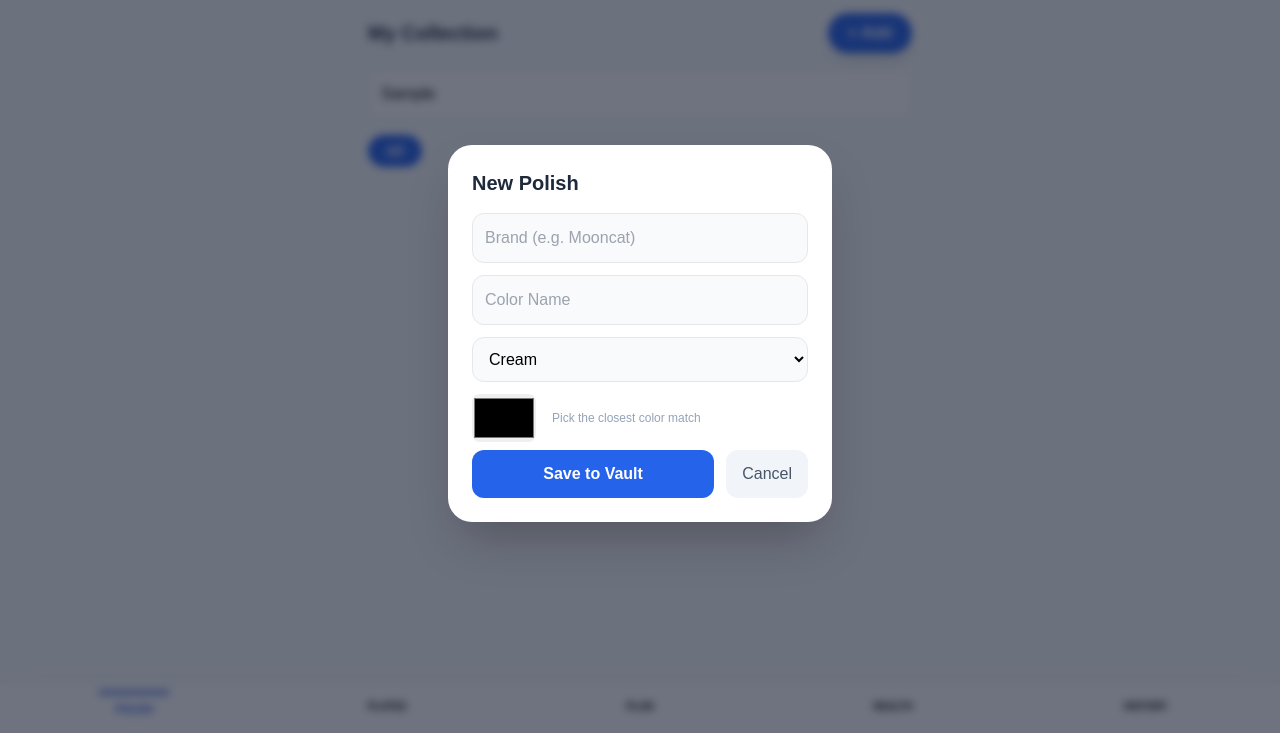
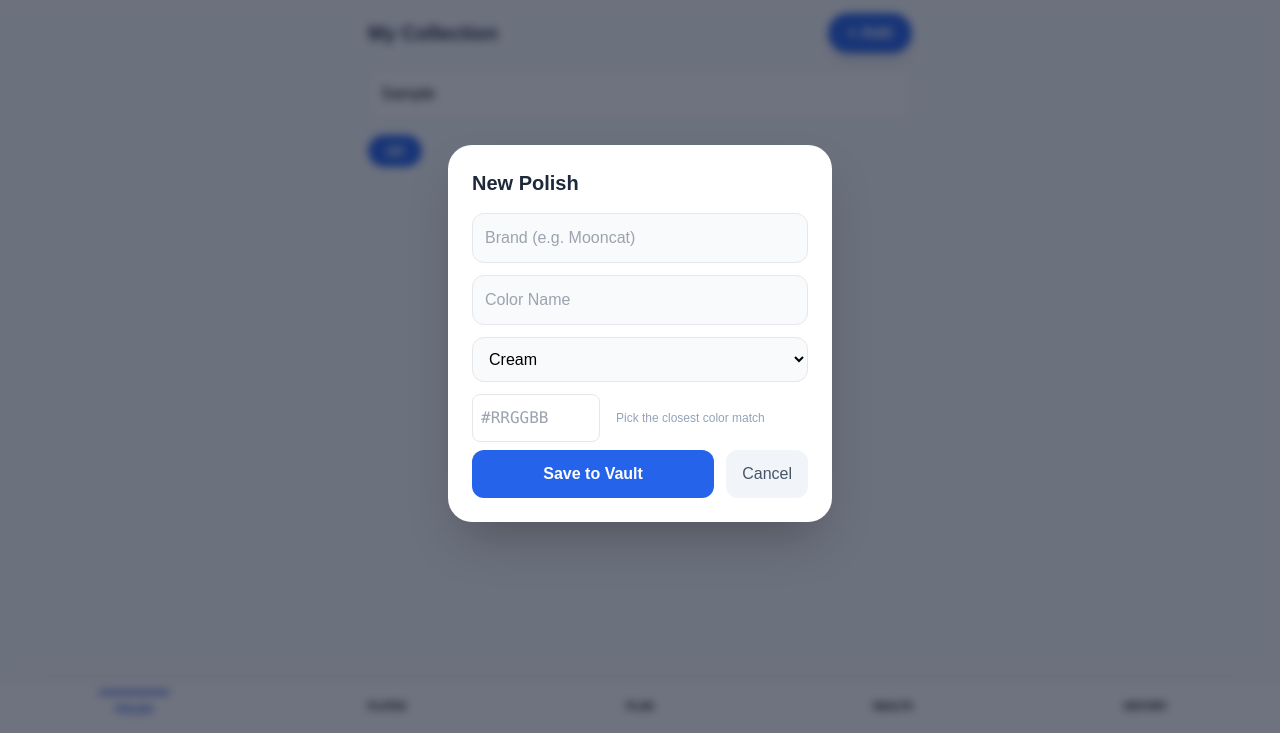
Before and after one commit to ellie-bellie/nail-tracker, a plain HTML site: page index.html in a window 1280 px wide. Both pictures are taken after typing "Sample" into the empty fields and a click on the button "+ Add". Shown: the part 67-800 px from the top of the page. Drawn offline with nearby package versions, Linux system fonts and the light colour scheme.

Commit message:
Update index.html

```diff
--- a/index.html
+++ b/index.html
@@ -107,7 +107,14 @@
                 <option value="Flakie">Flakie</option>
             </select>
             <div class="flex items-center gap-4 mb-2">
-                <input type="color" id="p-color" oninput="checkDupes(this.value)" class="w-16 h-12 rounded-lg cursor-pointer border-none p-0 overflow-hidden">
+                <input
+  type="text"
+  id="p-color"
+  placeholder="#RRGGBB"
+  oninput="checkDupes(this.value)"
+  class="w-32 h-12 rounded-lg border p-2 font-mono uppercase"
+  maxlength="7"
+/>
                 <span class="text-xs text-slate-400">Pick the closest color match</span>
             </div>
             <p id="dupe-warning" class="text-[11px] text-amber-700 bg-amber-50 p-3 rounded-xl mb-4 hidden border border-amber-100 font-medium"></p>
```
